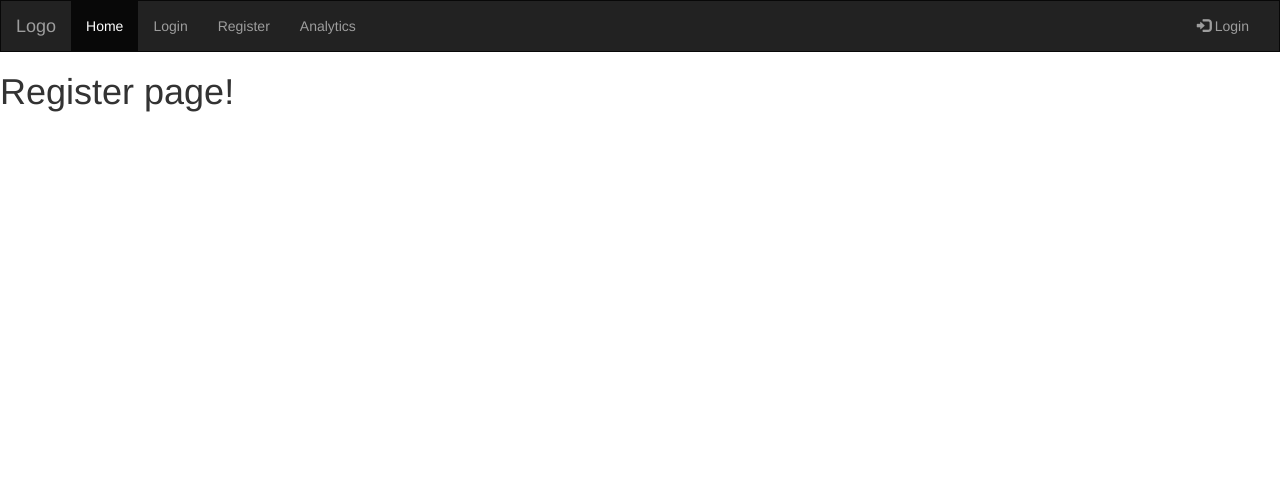
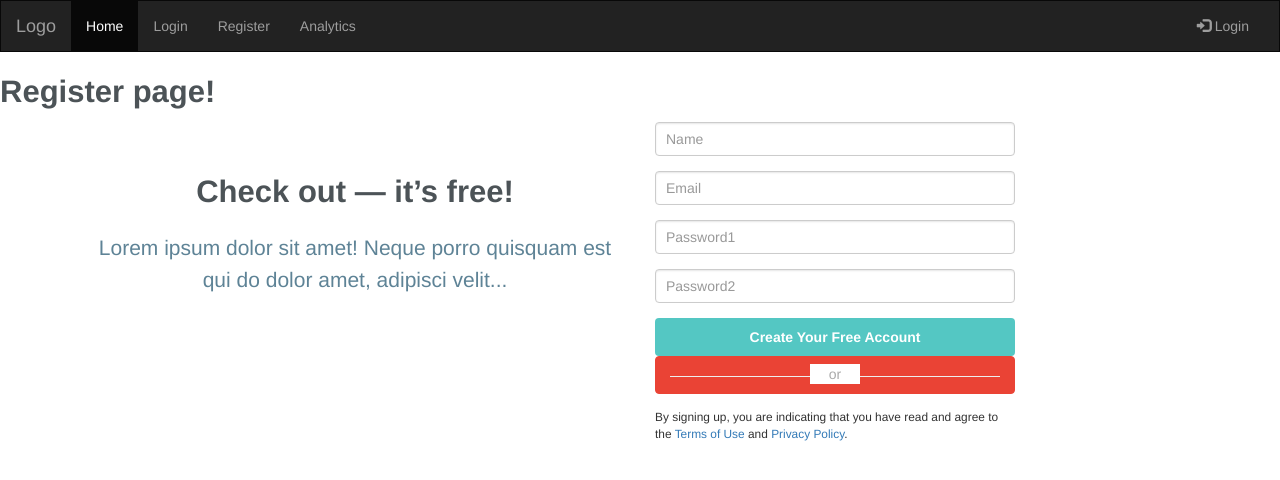
Before and after one commit to munikeraragon/Price-Analyser, a Django app: page /register in a window 1280 px wide. Shown: the top 480 px of the page. Run offline with Django 3.2, Linux system fonts and the light colour scheme; some libraries are stand-ins or nearby versions.

Commit message:
added work

```diff
--- a/webapp/home/static/css/register.css
+++ b/webapp/home/static/css/register.css
@@ -3,3 +3,76 @@
       margin-bottom: 0;
       border-radius: 0;
     }
+    .send-button{
+      background: #54C7C3;
+      width:100%;
+      font-weight: 600;
+      color:#fff;
+      padding: 8px 25px;
+      }
+      input[type=number]::-webkit-inner-spin-button,
+      input[type=number]::-webkit-outer-spin-button {
+        -webkit-appearance: none;
+        margin: 0;
+      }
+      .g-button{
+      color: #fff !important;
+      border: 1px solid #EA4335;
+      background: #ea4335 !important;
+      width:100%;
+      font-weight: 600;
+      color:#fff;
+      padding: 8px 25px;
+      }
+      .my-input{
+      box-shadow: inset 0 1px 2px rgba(0, 0, 0, 0.1);
+      cursor: text;
+      padding: 8px 10px;
+      transition: border .1s linear;
+      }
+      .header-title{
+      margin: 5rem 0;
+      }
+      h1{
+      font-size: 31px;
+      line-height: 40px;
+      font-weight: 600;
+      color:#4c5357;
+      }
+      h2{
+      color: #5e8396;
+      font-size: 21px;
+      line-height: 32px;
+      font-weight: 400;
+      }
+      .login-or {
+      position: relative;
+      color: #aaa;
+      margin-top: 10px;
+      margin-bottom: 10px;
+      padding-top: 10px;
+      padding-bottom: 10px;
+      }
+      .span-or {
+      display: block;
+      position: absolute;
+      left: 50%;
+      top: -2px;
+      margin-left: -25px;
+      background-color: #fff;
+      width: 50px;
+      text-align: center;
+      }
+      .hr-or {
+      height: 1px;
+      margin-top: 0px !important;
+      margin-bottom: 0px !important;
+      }
+      @media screen and (max-width:480px){
+      h1{
+      font-size: 26px;
+      }
+      h2{
+      font-size: 20px;
+      }
+      }
--- /dev/null
+++ b/webapp/userApp/forms.py
@@ -0,0 +1,13 @@
+from django import forms
+#using User model from django
+from django.contrib.auth.models import User
+from django.contrib.auth.forms import UserCreationForm
+from django.db import models
+
+# User registration form
+
+class UserRegisterForm(UserCreationForm):
+    emai = forms.EmailField
+    class Meta:
+        model = User
+        fields = ['username','email','password1','password2']
--- a/webapp/userApp/templates/userApp/register.html
+++ b/webapp/userApp/templates/userApp/register.html
@@ -8,11 +8,19 @@
     <meta name="viewport" content="width=device-width, initial-scale=1, shrink-to-fit=no">
 
     <!-- Bootstrap CSS -->
+
     <link rel="stylesheet" href="https://maxcdn.bootstrapcdn.com/bootstrap/3.4.0/css/bootstrap.min.css">
     <script src="https://ajax.googleapis.com/ajax/libs/jquery/3.4.1/jquery.min.js"></script>
     <script src="https://maxcdn.bootstrapcdn.com/bootstrap/3.4.0/js/bootstrap.min.js"></script>
+
+
+   <!-- <link href="https://maxcdn.bootstrapcdn.com/bootstrap/4.1.1/css/bootstrap.min.css" rel="stylesheet" id="bootstrap-css">
+    <script src="https://maxcdn.bootstrapcdn.com/bootstrap/4.1.1/js/bootstrap.min.js"></script>
+    <script src="https://cdnjs.cloudflare.com/ajax/libs/jquery/3.2.1/jquery.min.js"></script>
+    <link href="https://stackpath.bootstrapcdn.com/font-awesome/4.7.0/css/font-awesome.min.css" rel="stylesheet">
+  -->
     <!-- Main Stylesheet File -->
-    <link href="{% static  'css/login.css' %}" rel="stylesheet">
+    <link href="{% static  'css/register.css' %}" rel="stylesheet">
     <title>Register</title>
   </head>
   <body>
@@ -42,6 +50,58 @@
       </nav>
     <h1>Register page!</h1>
 
+
+    <div class="container">
+
+      <div class="col-md-6 mx-auto text-center">
+         <div class="header-title">
+            <h1 class="wv-heading--title">
+               Check out — it’s free!
+            </h1>
+            <h2 class="wv-heading--subtitle">
+               Lorem ipsum dolor sit amet! Neque porro quisquam est qui do dolor amet, adipisci velit...
+            </h2>
+         </div>
+      </div>
+      <div class="row">
+         <div class="col-md-4 mx-auto">
+            <div class="myform form ">
+               <form method="POST">
+                  {% csrf_token %}
+                  <div class="form-group">
+                     <input type="text" name="username"  class="form-control my-input" id="username" placeholder="Name">
+                  </div>
+                  <div class="form-group">
+                     <input type="email" name="email"  class="form-control my-input" id="email" placeholder="Email">
+                  </div>
+                  <div class="form-group">
+                    <input type="password" name="password1" class="form-control my-input" id="password1" placeholder="Password1"/>
+                  </div>
+                  <div class="form-group">
+                    <input type="password" name="password2" class="form-control my-input" id="password2" placeholder="Password2"/>
+                  </div>
+                  <div class="text-center ">
+                     <button type="submit" class=" btn btn-block send-button tx-tfm">Create Your Free Account</button>
+                  </div>
+                  <div class="col-md-12 ">
+                     <div class="login-or">
+                        <hr class="hr-or">
+                        <span class="span-or">or</span>
+                     </div>
+                  </div>
+                  <div class="form-group">
+                     <a class="btn btn-block g-button" href="#">
+                     <i class="fa fa-google"></i> Sign up with Google
+                     </a>
+                  </div>
+                  <p class="small mt-3">By signing up, you are indicating that you have read and agree to the <a href="#" class="ps-hero__content__link">Terms of Use</a> and <a href="#">Privacy Policy</a>.
+                  </p>
+               </form>
+            </div>
+         </div>
+      </div>
+   </div>
+
     <!-- Optional JavaScript -->
     <!-- jQuery first, then Popper.js, then Bootstrap JS -->
     <script src="https://code.jquery.com/jquery-3.3.1.slim.min.js" integrity="sha384-q8i/X+965DzO0rT7abK41JStQIAqVgRVzpbzo5smXKp4YfRvH+8abtTE1Pi6jizo" crossorigin="anonymous"></script>
--- a/webapp/userApp/views.py
+++ b/webapp/userApp/views.py
@@ -1,7 +1,16 @@
-from django.shortcuts import render
+from django.shortcuts import render, redirect
+from django.contrib.auth.decorators import login_required
+from .forms import UserRegisterForm
 
 # Create your views here.
 def login(request):
     return render(request,'userApp/login.html')
 def register(request):
-    return render(request,'userApp/register.html')
+    if(request.method == 'POST'):
+        form = UserRegisterForm(request.POST)
+        if(form.is_valid()):
+            form.save()
+            return redirect('login')
+    else:
+        form = UserRegisterForm()
+    return render(request,'userApp/register.html', {'form':form})
```
Also changed, not shown: webapp/db.sqlite3, 2 other files.
